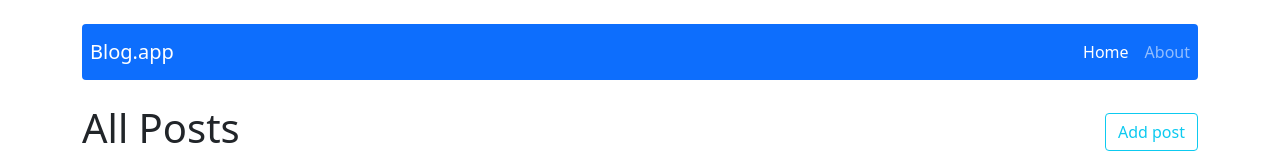
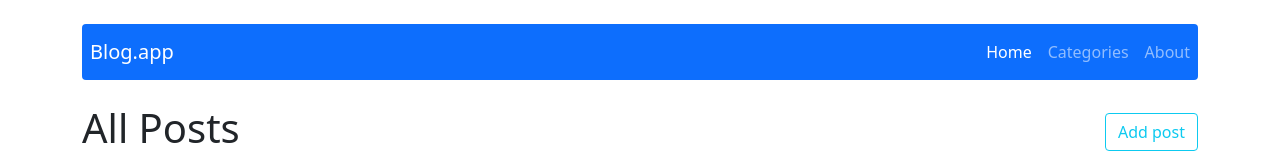
Before and after one commit to juliachanas/React-blog, a React (Create React App) app: page / in a window 1280 px wide. Shown: the top 160 px of the page. Built offline with nearby package versions, Linux system fonts and the light colour scheme.

Commit message:
Add categories to navBar

```diff
--- a/src/components/views/NavBar/NavBar.js
+++ b/src/components/views/NavBar/NavBar.js
@@ -19,6 +19,13 @@ const NavBar = () => {
           <Nav.Link as={NavLink} to='/' style={{ marginLeft: 'auto' }}>
             Home
           </Nav.Link>
+          <Nav.Link
+            as={NavLink}
+            to='/categories'
+            style={{ marginLeft: 'auto' }}
+          >
+            Categories
+          </Nav.Link>
           <Nav.Link as={NavLink} to='/about' style={{ marginLeft: 'auto' }}>
             About
           </Nav.Link>
```
